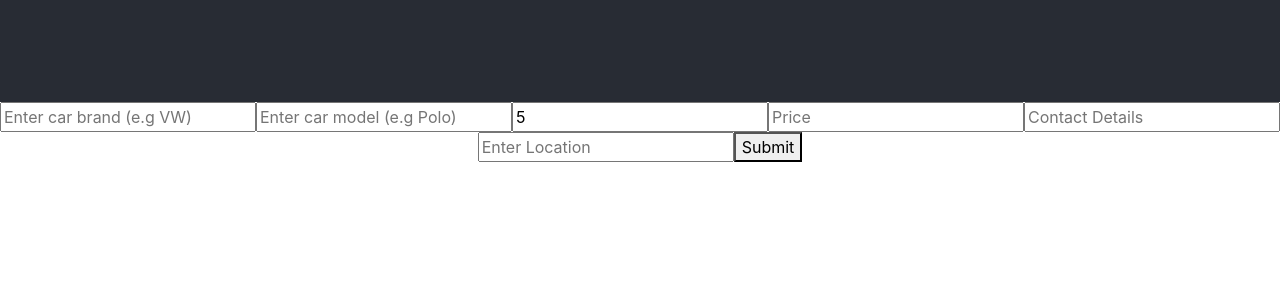
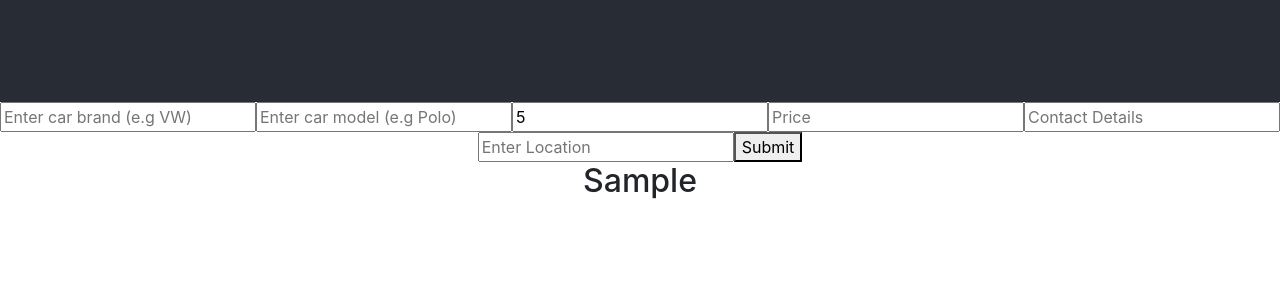
Before and after one commit to skosana721/Moral-Activities, a React (Create React App) app in the folder car-dealer/: page / in a window 1280 px wide. Both pictures are taken after typing "Sample", "Sample", "5", "5", "5", "Sample" into the empty fields and a click on the button "Submit". Shown: the top 300 px of the page. Built offline with nearby package versions, Linux system fonts and the light colour scheme.

Commit message:
imported useSelector to access the rigester state and assigned it to const variable of cars and mapped it

```diff
--- a/car-dealer/src/component/ViewCar.js
+++ b/car-dealer/src/component/ViewCar.js
@@ -1,7 +1,20 @@
 import React from "react";
+import { useSelector } from "react-redux";
 
 function ViewCar() {
-  return <div></div>;
+  const cars = useSelector((state) => state.register.registerForm);
+  console.log(cars);
+  return (
+    <div>
+      {cars.map((car) => {
+        return (
+          <div key={car.id}>
+            <h2>{car.brand}</h2>
+          </div>
+        );
+      })}
+    </div>
+  );
 }
 
 export default ViewCar;
```
